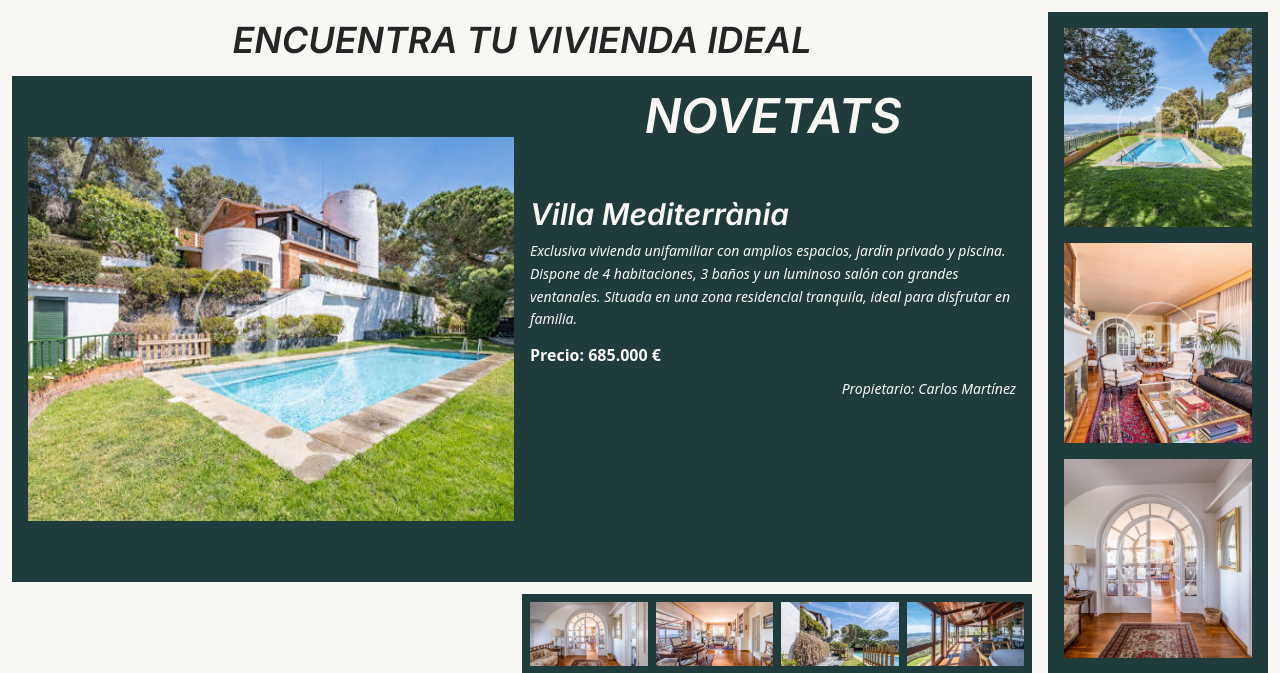
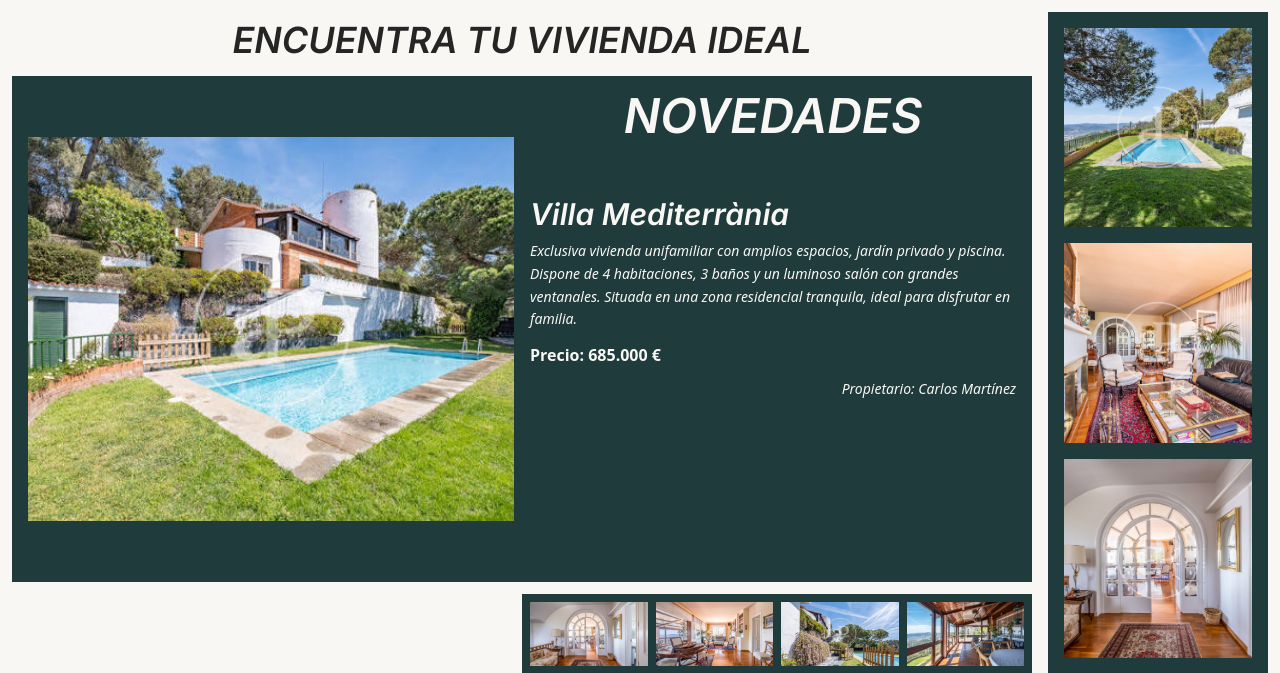
Before and after one commit to jtoribio2/Backend, a PHP site: page /principal.php in a window 1280 px wide. Shown: the part 59-732 px from the top of the page. Run offline with PHP 8.4, Linux system fonts and the light colour scheme; style sheets or scripts are compiled from the project's sources.

Commit message:
autotest

```diff
--- a/ProjBack/principal.php
+++ b/ProjBack/principal.php
@@ -161,7 +161,7 @@
                     <div class="flex min-w-0 flex-col self-start">
 
                         <h2 class="mb-7 mt-0 text-center font-['Inter'] text-2xl font-bold italic sm:text-5xl">
-                            NOVETATS
+                            NOVEDADES
                         </h2>
 
                         <h3
```
Also changed, not shown: README.md, 1 other file.
